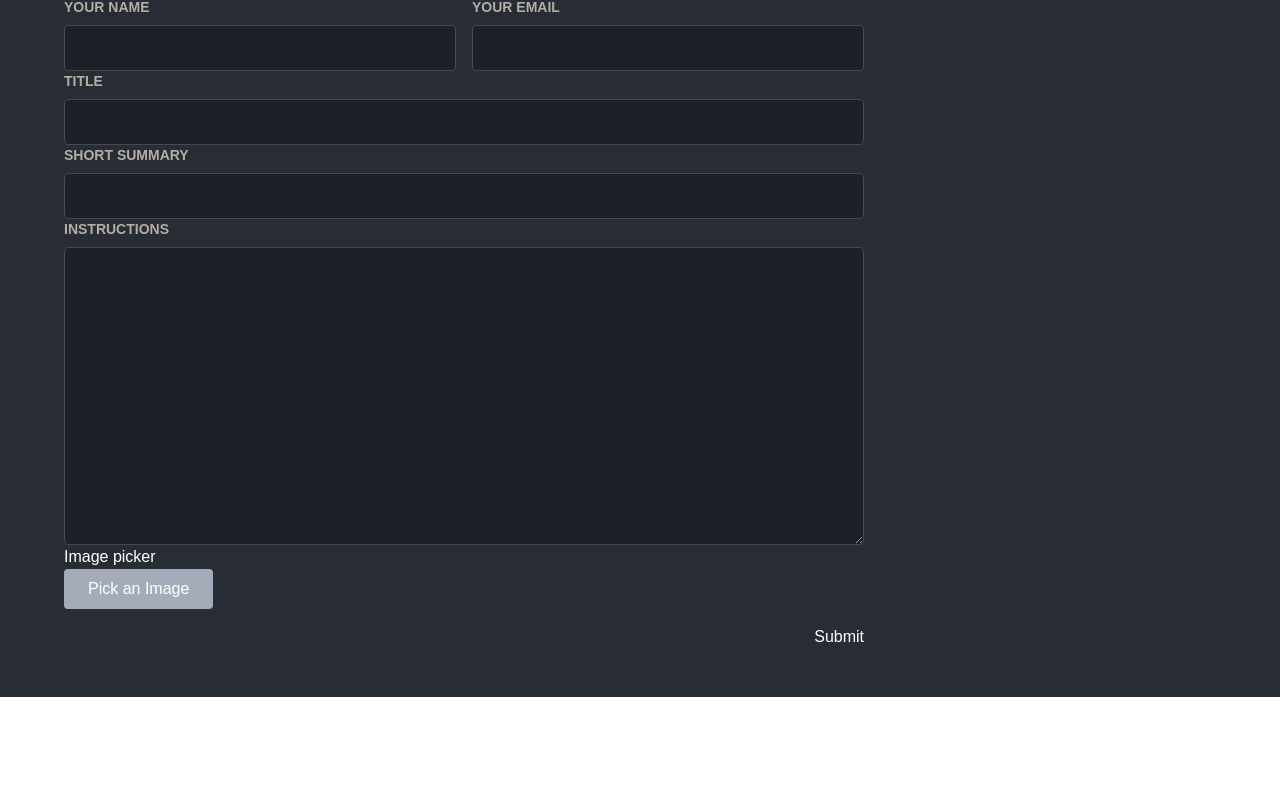
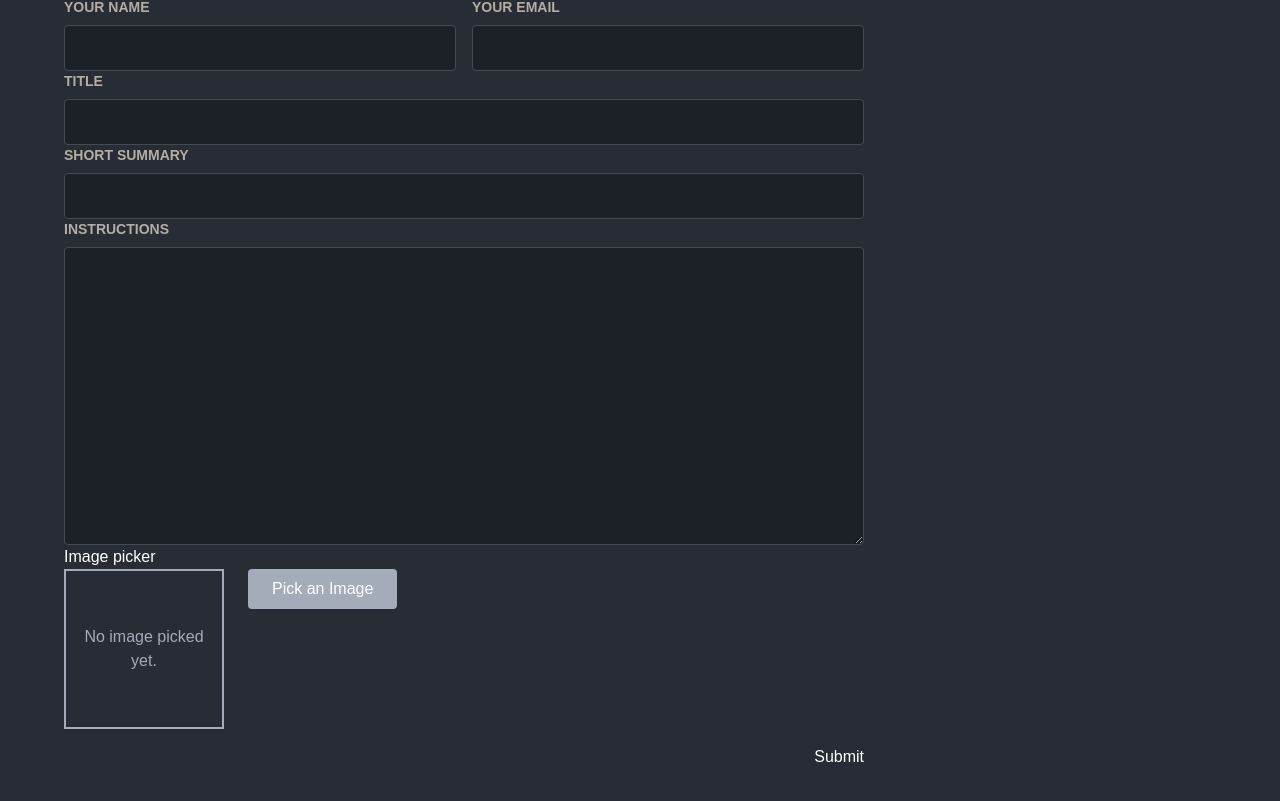
Before and after one commit to nadiia-dev/foodies-app, a Next.js app: page /meals/share in a window 1280 px wide. Shown: the part 319-1120 px from the top of the page. Before the commit the page ends 1016 px from the top, so only its background shows below. Built offline with nearby package versions, Linux system fonts and the light colour scheme.

Commit message:
add image picker preview

```diff
--- a/src/components/meals/image-picker.tsx
+++ b/src/components/meals/image-picker.tsx
@@ -1,16 +1,41 @@
 "use client";
-import { useRef } from "react";
+import Image from "next/image";
+import { useRef, useState } from "react";
 
 const ImagePicker = ({ label, name }: { label: string; name: string }) => {
+  const [pickedImage, setPickedImage] = useState(null);
+
   const imageInput = useRef<HTMLInputElement>(null);
   const handlePickClick = () => {
     imageInput.current?.click();
+  };
+
+  const handleImageChange = (e: React.ChangeEvent<HTMLInputElement>) => {
+    const file = e.target.files?.[0];
+    if (!file) {
+      setPickedImage(null);
+      return;
+    }
+
+    const fileReader = new FileReader();
+    fileReader.readAsDataURL(file);
   };
 
   return (
     <div>
       <label htmlFor={name}>{label}</label>
       <div className="flex items-start gap-6 mb-4">
+        <div className="w-40 h-40 border-2 border-[#a4abb9] flex justify-center items-center text-center text-[#a4abb9] relative">
+          {!pickedImage && <p className="m-0 p-4">No image picked yet.</p>}
+          {pickedImage && (
+            <Image
+              src={pickedImage}
+              className="object-cover"
+              alt="The image selected by the user."
+              fill
+            />
+          )}
+        </div>
         <input
           className="hidden"
           type="file"
@@ -18,6 +43,7 @@ const ImagePicker = ({ label, name }: { label: string; name: string }) => {
           accept="image/png, image/jpeg"
           name={name}
           ref={imageInput}
+          onChange={handleImageChange}
         />
         <button
           className="border-0 py-2 px-6 bg-[#a4abb9] rounded cursor-pointer font-inherit hover:bg-[#b3b9c6] focus:outline-none"
```
